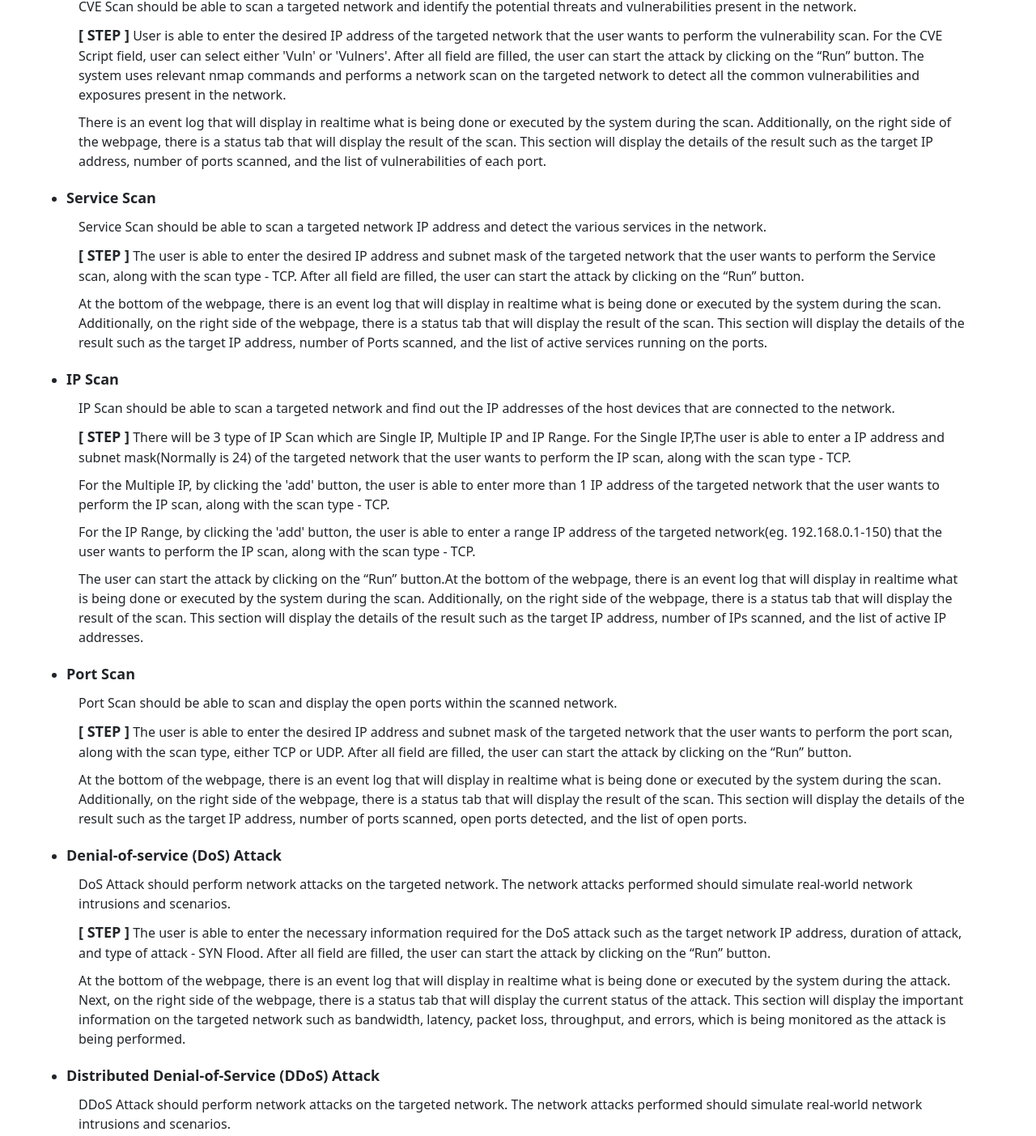
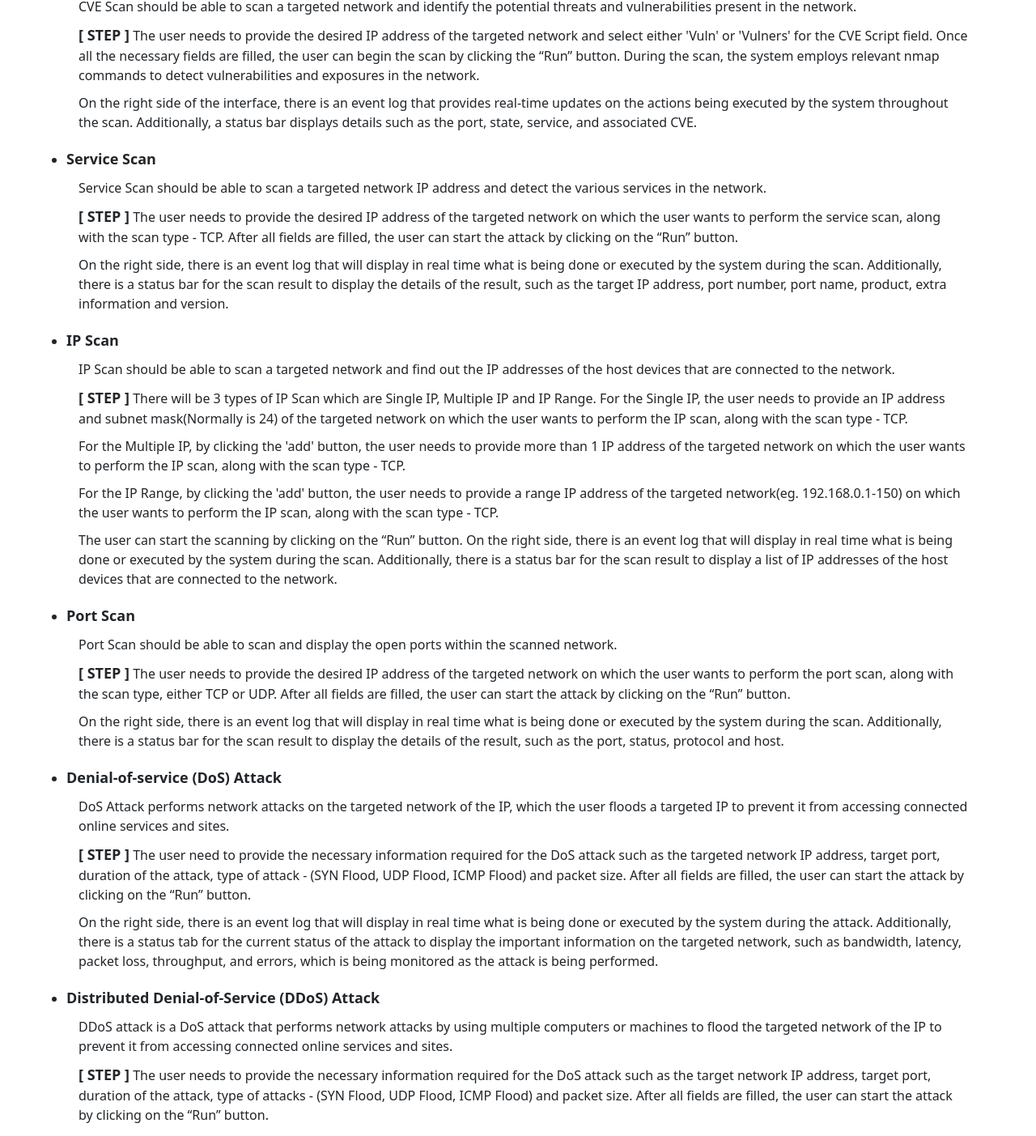
Before and after one commit to briandozie/MI07_2023, a Vue app in the folder src/frontend/frontend/: page /manual in a window 1280 px wide. Shown: the part 297-1700 px from the top of the page at 81% size. Built offline with nearby package versions, Linux system fonts and the light colour scheme; sample sign-in values are in the browser's storage.

Commit message:
updating and correcting the grammar of Manual

```diff
--- a/src/frontend/frontend/src/components/Manual.vue
+++ b/src/frontend/frontend/src/components/Manual.vue
@@ -53,22 +53,18 @@
 							the potential threats and vulnerabilities present in the network.
 						</p>
 						<p>
-							<strong>[ STEP ]</strong> User is able to enter the desired IP
-							address of the targeted network that the user wants to perform the
-							vulnerability scan. For the CVE Script field, user can select
-							either 'Vuln' or 'Vulners'. After all field are filled, the user
-							can start the attack by clicking on the “Run” button. The system
-							uses relevant nmap commands and performs a network scan on the
-							targeted network to detect all the common vulnerabilities and
-							exposures present in the network.
+							<strong>[ STEP ]</strong> The user needs to provide the desired IP
+							address of the targeted network and select either 'Vuln' or
+							'Vulners' for the CVE Script field. Once all the necessary fields
+							are filled, the user can begin the scan by clicking the “Run”
+							button. During the scan, the system employs relevant nmap commands
+							to detect vulnerabilities and exposures in the network.
 						</p>
 						<p>
-							There is an event log that will display in realtime what is being
-							done or executed by the system during the scan. Additionally, on
-							the right side of the webpage, there is a status tab that will
-							display the result of the scan. This section will display the
-							details of the result such as the target IP address, number of
-							ports scanned, and the list of vulnerabilities of each port.
+							On the right side of the interface, there is an event log that
+							provides real-time updates on the actions being executed by the
+							system throughout the scan. Additionally, a status bar displays
+							details such as the port, state, service, and associated CVE.
 						</p>
 					</li>
 					<li>
@@ -78,20 +74,18 @@
 							and detect the various services in the network.
 						</p>
 						<p>
-							<strong>[ STEP ]</strong> The user is able to enter the desired IP
-							address and subnet mask of the targeted network that the user
-							wants to perform the Service scan, along with the scan type - TCP.
-							After all field are filled, the user can start the attack by
-							clicking on the “Run” button.
+							<strong>[ STEP ]</strong> The user needs to provide the desired IP
+							address of the targeted network on which the user wants to perform
+							the service scan, along with the scan type - TCP. After all fields
+							are filled, the user can start the attack by clicking on the “Run”
+							button.
 						</p>
 						<p>
-							At the bottom of the webpage, there is an event log that will
-							display in realtime what is being done or executed by the system
-							during the scan. Additionally, on the right side of the webpage,
-							there is a status tab that will display the result of the scan.
-							This section will display the details of the result such as the
-							target IP address, number of Ports scanned, and the list of active
-							services running on the ports.
+							On the right side, there is an event log that will display in real
+							time what is being done or executed by the system during the scan.
+							Additionally, there is a status bar for the scan result to display
+							the details of the result, such as the target IP address, port
+							number, port name, product, extra information and version.
 						</p>
 					</li>
 					<li>
@@ -102,33 +96,31 @@
 							network.
 						</p>
 						<p>
-							<strong>[ STEP ]</strong> There will be 3 type of IP Scan which
-							are Single IP, Multiple IP and IP Range. For the Single IP,The
-							user is able to enter a IP address and subnet mask(Normally is 24)
-							of the targeted network that the user wants to perform the IP
-							scan, along with the scan type - TCP.
+							<strong>[ STEP ]</strong> There will be 3 types of IP Scan which
+							are Single IP, Multiple IP and IP Range. For the Single IP, the
+							user needs to provide an IP address and subnet mask(Normally is
+							24) of the targeted network on which the user wants to perform the
+							IP scan, along with the scan type - TCP.
 						</p>
 						<p>
-							For the Multiple IP, by clicking the 'add' button, the user is
-							able to enter more than 1 IP address of the targeted network that
+							For the Multiple IP, by clicking the 'add' button, the user needs
+							to provide more than 1 IP address of the targeted network on which
 							the user wants to perform the IP scan, along with the scan type -
 							TCP.
 						</p>
 						<p>
-							For the IP Range, by clicking the 'add' button, the user is able
-							to enter a range IP address of the targeted network(eg.
-							192.168.0.1-150) that the user wants to perform the IP scan, along
-							with the scan type - TCP.
+							For the IP Range, by clicking the 'add' button, the user needs to
+							provide a range IP address of the targeted network(eg.
+							192.168.0.1-150) on which the user wants to perform the IP scan,
+							along with the scan type - TCP.
 						</p>
 						<p>
-							The user can start the attack by clicking on the “Run” button.At
-							the bottom of the webpage, there is an event log that will display
-							in realtime what is being done or executed by the system during
-							the scan. Additionally, on the right side of the webpage, there is
-							a status tab that will display the result of the scan. This
-							section will display the details of the result such as the target
-							IP address, number of IPs scanned, and the list of active IP
-							addresses.
+							The user can start the scanning by clicking on the “Run” button.
+							On the right side, there is an event log that will display in real
+							time what is being done or executed by the system during the scan.
+							Additionally, there is a status bar for the scan result to display
+							a list of IP addresses of the host devices that are connected to
+							the network.
 						</p>
 					</li>
 					<li>
@@ -138,70 +130,76 @@
 							the scanned network.
 						</p>
 						<p>
-							<strong>[ STEP ]</strong> The user is able to enter the desired IP
-							address and subnet mask of the targeted network that the user
-							wants to perform the port scan, along with the scan type, either
-							TCP or UDP. After all field are filled, the user can start the
-							attack by clicking on the “Run” button.
+							<strong>[ STEP ]</strong> The user needs to provide the desired IP
+							address of the targeted network on which the user wants to perform
+							the port scan, along with the scan type, either TCP or UDP. After
+							all fields are filled, the user can start the attack by clicking
+							on the “Run” button.
 						</p>
 						<p>
-							At the bottom of the webpage, there is an event log that will
-							display in realtime what is being done or executed by the system
-							during the scan. Additionally, on the right side of the webpage,
-							there is a status tab that will display the result of the scan.
-							This section will display the details of the result such as the
-							target IP address, number of ports scanned, open ports detected,
-							and the list of open ports.
+							On the right side, there is an event log that will display in real
+							time what is being done or executed by the system during the scan.
+							Additionally, there is a status bar for the scan result to display
+							the details of the result, such as the port, status, protocol and
+							host.
 						</p>
 					</li>
 					<li>
 						<strong>Denial-of-service (DoS) Attack</strong>
 						<p>
-							DoS Attack should perform network attacks on the targeted network.
-							The network attacks performed should simulate real-world network
-							intrusions and scenarios.
+							DoS Attack performs network attacks on the targeted network of the
+							IP, which the user floods a targeted IP to prevent it from
+							accessing connected online services and sites.
 						</p>
 						<p>
-							<strong>[ STEP ]</strong> The user is able to enter the necessary
-							information required for the DoS attack such as the target network
-							IP address, duration of attack, and type of attack - SYN Flood.
-							After all field are filled, the user can start the attack by
-							clicking on the “Run” button.
+							<strong>[ STEP ]</strong> The user need to provide the necessary
+							information required for the DoS attack such as the targeted
+							network IP address, target port, duration of the attack, type of
+							attack - (SYN Flood, UDP Flood, ICMP Flood) and packet size. After
+							all fields are filled, the user can start the attack by clicking
+							on the “Run” button.
 						</p>
 						<p>
-							At the bottom of the webpage, there is an event log that will
-							display in realtime what is being done or executed by the system
-							during the attack. Next, on the right side of the webpage, there
-							is a status tab that will display the current status of the
-							attack. This section will display the important information on the
-							targeted network such as bandwidth, latency, packet loss,
-							throughput, and errors, which is being monitored as the attack is
-							being performed.
+							On the right side, there is an event log that will display in real
+							time what is being done or executed by the system during the
+							attack. Additionally, there is a status tab for the current status
+							of the attack to display the important information on the targeted
+							network, such as bandwidth, latency, packet loss, throughput, and
+							errors, which is being monitored as the attack is being performed.
 						</p>
 					</li>
 					<li>
 						<strong>Distributed Denial-of-Service (DDoS) Attack</strong>
 						<p>
-							DDoS Attack should perform network attacks on the targeted
-							network. The network attacks performed should simulate real-world
-							network intrusions and scenarios.
+							DDoS attack is a DoS attack that performs network attacks by using
+							multiple computers or machines to flood the targeted network of
+							the IP to prevent it from accessing connected online services and
+							sites.
 						</p>
 						<p>
-							<strong>[ STEP ]</strong> The user is able to enter the necessary
-							information required for the DDoS attack such as the target
-							network IP address, duration of attack, and type of attack - SYN
-							Flood. After all field are filled, the user can start the attack
-							by clicking on the “Run” button.
+							<strong>[ STEP ]</strong> The user needs to provide the necessary
+							information required for the DoS attack such as the target network
+							IP address, target port, duration of the attack, type of attacks -
+							(SYN Flood, UDP Flood, ICMP Flood) and packet size. After all
+							fields are filled, the user can start the attack by clicking on
+							the “Run” button.
 						</p>
 						<p>
-							At the bottom of the webpage, there is an event log that will
-							display in realtime what is being done or executed by the system
-							during the attack. Next, on the right side of the webpage, there
-							is a status tab that will display the current status of the
-							attack. This section will display the important information on the
-							targeted network such as bandwidth, latency, packet loss,
-							throughput, and errors, which is being monitored as the attack is
-							being performed.
+							On the right side, there is an event log that will display in real
+							time what is being done or executed by the system during the
+							attack. Additionally, there is a status tab for the current status
+							of the attack to display the important information on the targeted
+							network, such as bandwidth, latency, packet loss, throughput, and
+							errors, which is being monitored as the attack is being performed.
+						</p>
+					</li>
+					<li>
+						<strong>Dashboard</strong>
+						<p>
+							The user can view the history log on the dashboard. There is a
+							status tab that displays the history activities, and for more
+							details of the history activities, the user can click on the
+							activity. The details and results of the activity will be shown.
 						</p>
 					</li>
 				</ul>
```
